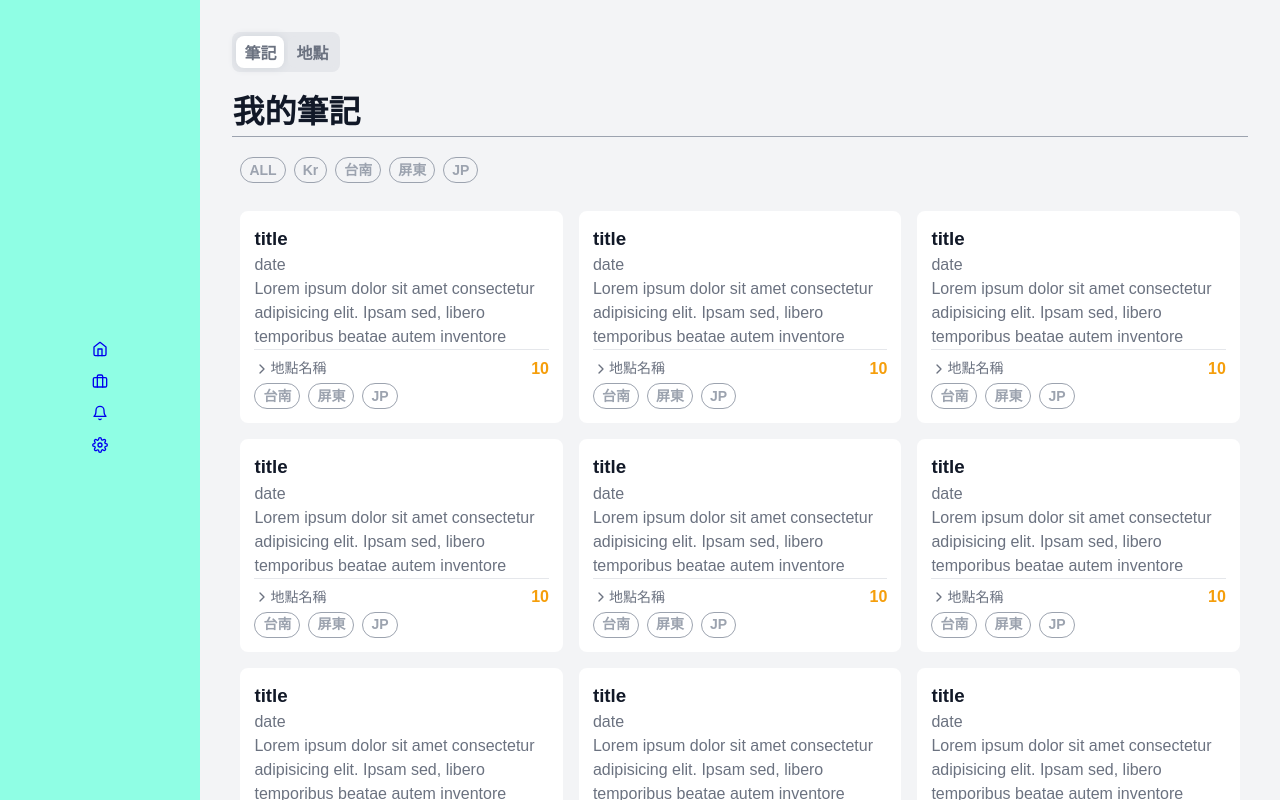
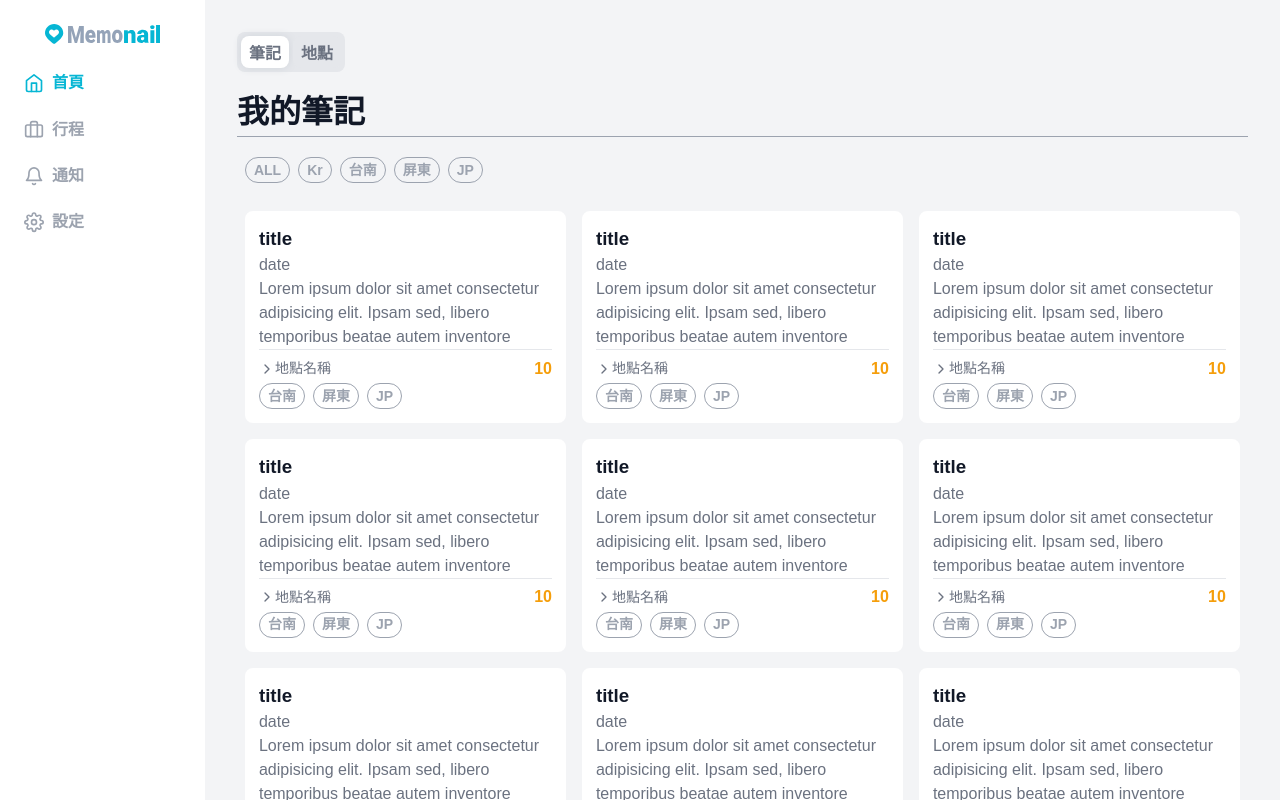
Before and after one commit to miyenChen/memonail, a React (Vite) app: page /home in a window 1280 px wide. Built offline with nearby package versions, Linux system fonts and the light colour scheme.

Commit message:
feat: Complete MainNav & add global shadow settings

```diff
--- a/src/GlobalStyles.js
+++ b/src/GlobalStyles.js
@@ -23,7 +23,12 @@ const GlobalStyle = createGlobalStyle`
     --color-gray-800: #1f2937;
     --color-gray-900: #111827;
 
-    --box-shadow: 0 0 8px var(--color-gray-300);
+    /* shadow */
+    --color-shadow:var(--color-gray-300);
+    --box-shadow: 0 0 8px var(--color-shadow);
+
+    --divider:1px solid var(--color-gray-200);
+
 }
 *,
 *::before,
--- a/src/features/memo/CardPlace.jsx
+++ b/src/features/memo/CardPlace.jsx
@@ -9,7 +9,7 @@ const Place = styled.div`
     display: flex;
     align-items: center;
     justify-content: space-between;
-    border-top: 1px solid var(--color-gray-200);
+    border-top: var(--divider);
     padding-top: 0.25rem;
 
     & div {
--- a/src/ui/MainNav.jsx
+++ b/src/ui/MainNav.jsx
@@ -1,59 +1,134 @@
 import { NavLink } from 'react-router-dom';
 import styled from 'styled-components';
 import { FiHome, FiBell, FiBriefcase, FiSettings } from 'react-icons/fi';
+import LogoGroup from './LogoGroup';
 
 const StyledMainNav = styled.nav`
+    display: flex;
     height: 3rem;
-    display: flex;
-    flex-direction: row;
-    align-items: center;
-    justify-content: center;
-    background-color: #8ffee4;
 
     & span {
+        display: none;
+    }
+    /* Hide the logo when screen width is below 768 */
+    & div:first-child {
         display: none;
     }
 
     @media screen and (min-width: 768px) {
         flex-direction: column;
+        justify-content: start;
+        padding: 1rem 0.5rem 0 0.5rem;
         height: 100%;
         width: 4rem;
+
+        & div:first-child {
+            display: flex;
+            margin: 0.5rem 0 1rem;
+            gap: 0.25rem;
+
+            /* Only display logo */
+            & img:last-child {
+                display: none;
+            }
+        }
     }
     @media screen and (min-width: 1280px) {
-        height: 100%;
         width: 15rem;
+        padding: 1rem;
+        & span {
+            display: inline-block;
+            flex: 1 0 0;
+            margin-left: 0.5rem;
+        }
+        & div:first-child {
+            & img:last-child {
+                display: block;
+            }
+        }
     }
 `;
-const Icon = styled.div`
-    padding: 0.25rem;
+
+const Nav = styled.div`
+    display: flex;
+    flex-direction: row;
+    align-items: center;
+    justify-content: space-evenly;
+    border-top: var(--divider);
+    width: 100%;
+
+    @media screen and (min-width: 768px) {
+        flex: 1 0 0;
+        flex-direction: column;
+        justify-content: start;
+        align-self: stretch;
+        border: none;
+    }
+`;
+const StyledNavLink = styled(NavLink)`
+    & svg {
+        width: 1.25rem;
+        height: 2.4rem;
+        color: var(--color-gray-400);
+        transition: all 0.3s;
+    }
+    &:link,
+    &:visited {
+        display: flex;
+        align-items: center;
+        justify-content: center;
+        color: var(--color-gray-400);
+        font-weight: 700;
+        border-radius: 0.25rem;
+        padding: 0 0.5rem;
+        margin: 0.25rem 0;
+        transition: all 0.3s;
+    }
+    &:hover {
+        background-color: var(--color-gray-100);
+    }
+    &:active,
+    &.active:link,
+    &.active:visited,
+    &:active svg,
+    &.active:link svg,
+    &.active:visited svg {
+        color: var(--color-cyan-500);
+    }
+
+    @media screen and (min-width: 768px) {
+        justify-content: start;
+        align-self: stretch;
+    }
 `;
 function MainNav() {
     return (
         <StyledMainNav>
-            <NavLink to="home">
-                <Icon>
+            <LogoGroup />
+
+            <Nav>
+                <StyledNavLink to="home">
                     <FiHome />
-                </Icon>
-                <span>首頁</span>
-            </NavLink>
-            <NavLink to="itinerary">
-                <Icon>
+                    <span>首頁</span>
+                </StyledNavLink>
+
+                <StyledNavLink to="itinerary">
                     <FiBriefcase />
-                </Icon>
-                <span>行程</span>
-            </NavLink>
-            <NavLink to="notification">
-                <Icon>
+
+                    <span>行程</span>
+                </StyledNavLink>
+
+                <StyledNavLink to="notification">
                     <FiBell />
-                </Icon>
-                <span>通知</span>
-            </NavLink>
-            <NavLink to="setting">
-                <Icon>
+
+                    <span>通知</span>
+                </StyledNavLink>
+                <StyledNavLink to="setting">
                     <FiSettings />
-                </Icon>
-                <span>設定</span>
-            </NavLink>
+
+                    <span>設定</span>
+                </StyledNavLink>
+            </Nav>
         </StyledMainNav>
     );
 }
```
